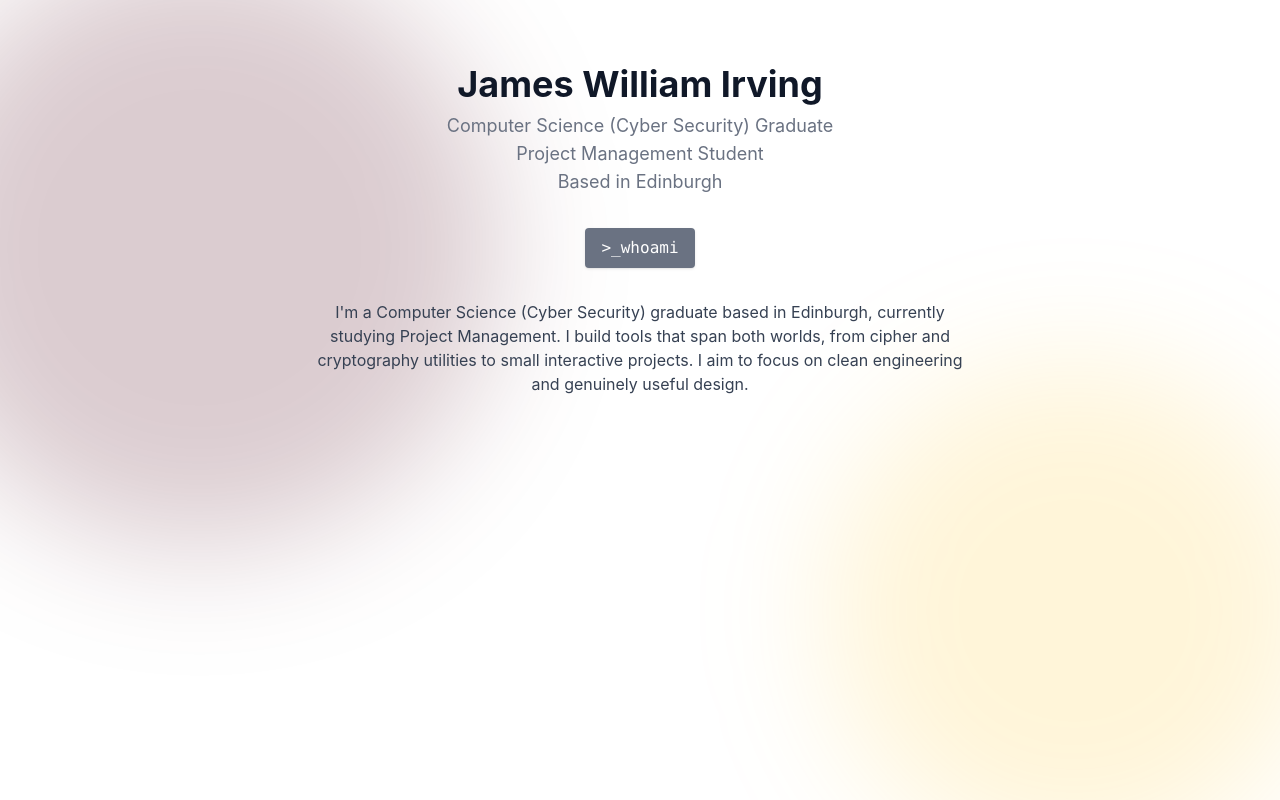
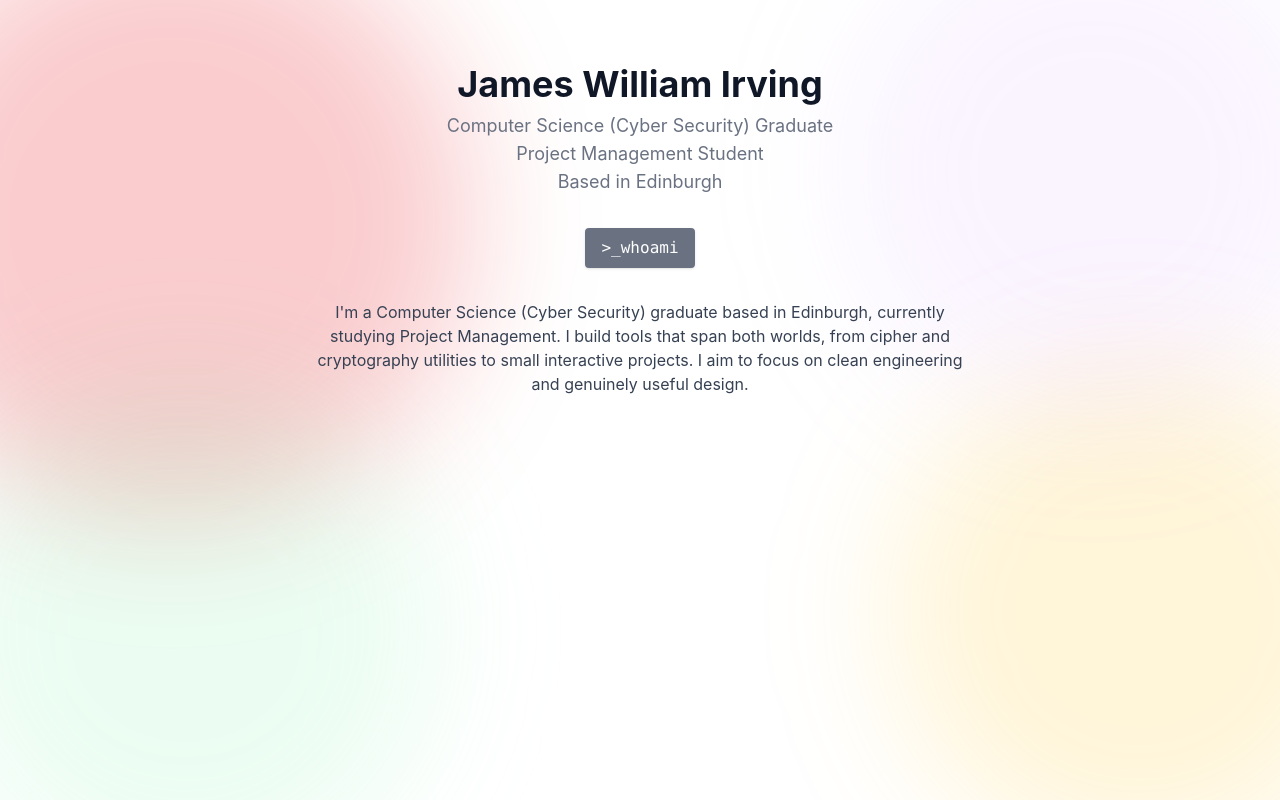
Before and after one commit to jwi146/jwi-portfolio-website, a React (Vite) app: page / in a window 1280 px wide. Built offline with nearby package versions, Linux system fonts and the light colour scheme.

Commit message:
added more background colours

```diff
--- a/src/components/Background.jsx
+++ b/src/components/Background.jsx
@@ -2,8 +2,10 @@
 const Background = () => {
     return (
         <div className="fixed inset-0 -z-10 overflow-hidden pointer-events-none">
-            <div className="absolute w-[600px] h-[600px] rounded-full bg-rose-950/20 blur-3xl top-[-10%] left-[-10%] animate-drift-slow" />
-            <div className="absolute w-[500px] h-[500px] rounded-full bg-amber-400/15 blur-3xl bottom-[-10%] right-[-5%] animate-drift-slow-reverse" />
+            <div className="absolute w-[600px] h-[600px] rounded-full bg-red-600/20 blur-3xl top-[-10%] left-[-10%] animate-drift-slow-right" />
+            <div className="absolute w-[500px] h-[500px] rounded-full bg-amber-400/15 blur-3xl bottom-[-10%] right-[-10%] animate-drift-slow-reverse" />
+            <div className="absolute w-[500px] h-[500px] rounded-full bg-green-300/15 blur-3xl bottom-[-10%] left-[-5%] animate-drift-slow-up" />
+            <div className="absolute w-[500px] h-[500px] rounded-full bg-purple-300/15 blur-3xl top-[-10%] right-[-5%] animate-drift-slow-down" />
         </div>
     )
 }
```
